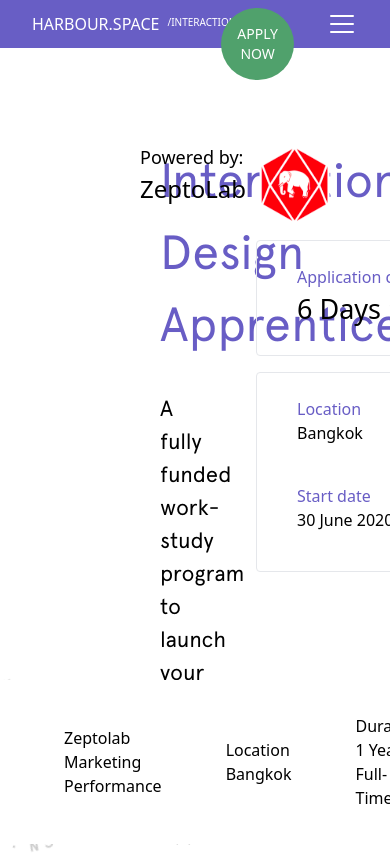
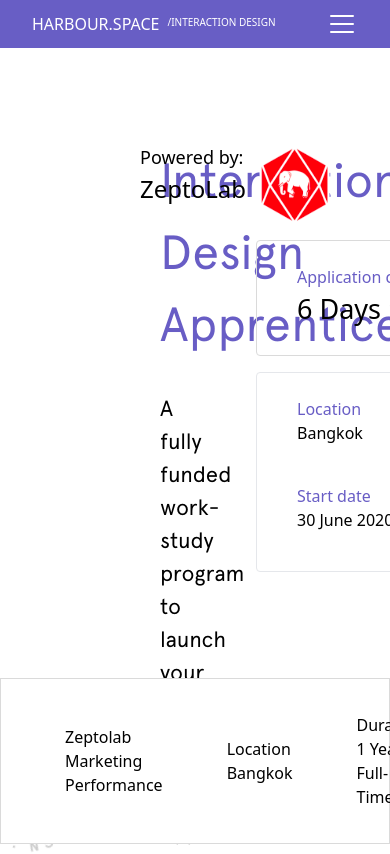
Before and after one commit to thatgirldorian/hs-fe-challenge, a React (Create React App) app: page / in a window 390 px wide. Shown: the top 854 px of the page. Built offline with nearby package versions, Linux system fonts and the light colour scheme.

Commit message:
Made header responsive

```diff
--- a/src/CircleButton.jsx
+++ b/src/CircleButton.jsx
@@ -2,7 +2,7 @@
 
 export function CircleButton({ children }) {
   return (
-    <button className="text-[10px] mt-10 mr-24 right-0 absolute uppercase text-sm bg-[#50A16C] font-medium focus:outline-none rounded-full text-white text-center p-4">
+    <button className="hidden sm:block text-[10px] mt-10 mr-24 right-0 absolute uppercase text-sm bg-[#50A16C] font-medium focus:outline-none rounded-full text-white text-center p-4">
       {children}
     </button>
   );
--- a/src/Footer.jsx
+++ b/src/Footer.jsx
@@ -2,7 +2,7 @@
 
 export function Footer() {
   return (
-    <footer className="mt-[220px] fixed bottom-0 left-0 w-full h-86 flex items-center justify-between bg-white">
+    <footer className="mt-[220px] border-[1px] border-[#dadada] fixed bottom-0 left-0 w-full h-86 flex items-center justify-between bg-white">
       <div className="flex items-center px-[64px] py-[22px]">
         <div className="pr-[64px]">
           <p className="text-[16px]"> Zeptolab</p>
--- a/src/Header.jsx
+++ b/src/Header.jsx
@@ -8,7 +8,7 @@
     <div className="relative">
       <nav className="bg-[#685EC5] mx-auto flex items-center justify-between px-8 py-2">
         <div className="flex items-center">
-          <p className="text-white uppercase mr-2">Harbour.Space</p>
+          <p className="text-white uppercase mr-2 font-medium">Harbour.Space</p>
           <p className="text-white text-[10px] uppercase mb-1">
             /interaction design
           </p>
@@ -16,7 +16,7 @@
         <div className="md:block">
           <MenuIcon className="menu-icon" />
         </div>
-        <CircleButton>
+        <CircleButton className="sm:hidden">
           Apply <br></br> now
         </CircleButton>
       </nav>
--- a/src/ProgramDates.jsx
+++ b/src/ProgramDates.jsx
@@ -18,7 +18,7 @@
             </p>
           </div>
         </div>
-        <div className="border-[1px] border-color[#DADADA] rounded-[4px] my-4 w-[480px] h-[116px] py-[24px] px-[40px]">
+        <div className="border-[1px] border-[#DADADA] rounded-[4px] my-4 w-[480px] h-[116px] py-[24px] px-[40px]">
           <p className="text-[color:var(--primary-color)] text-[16px]">
             Application closes in
           </p>
```
